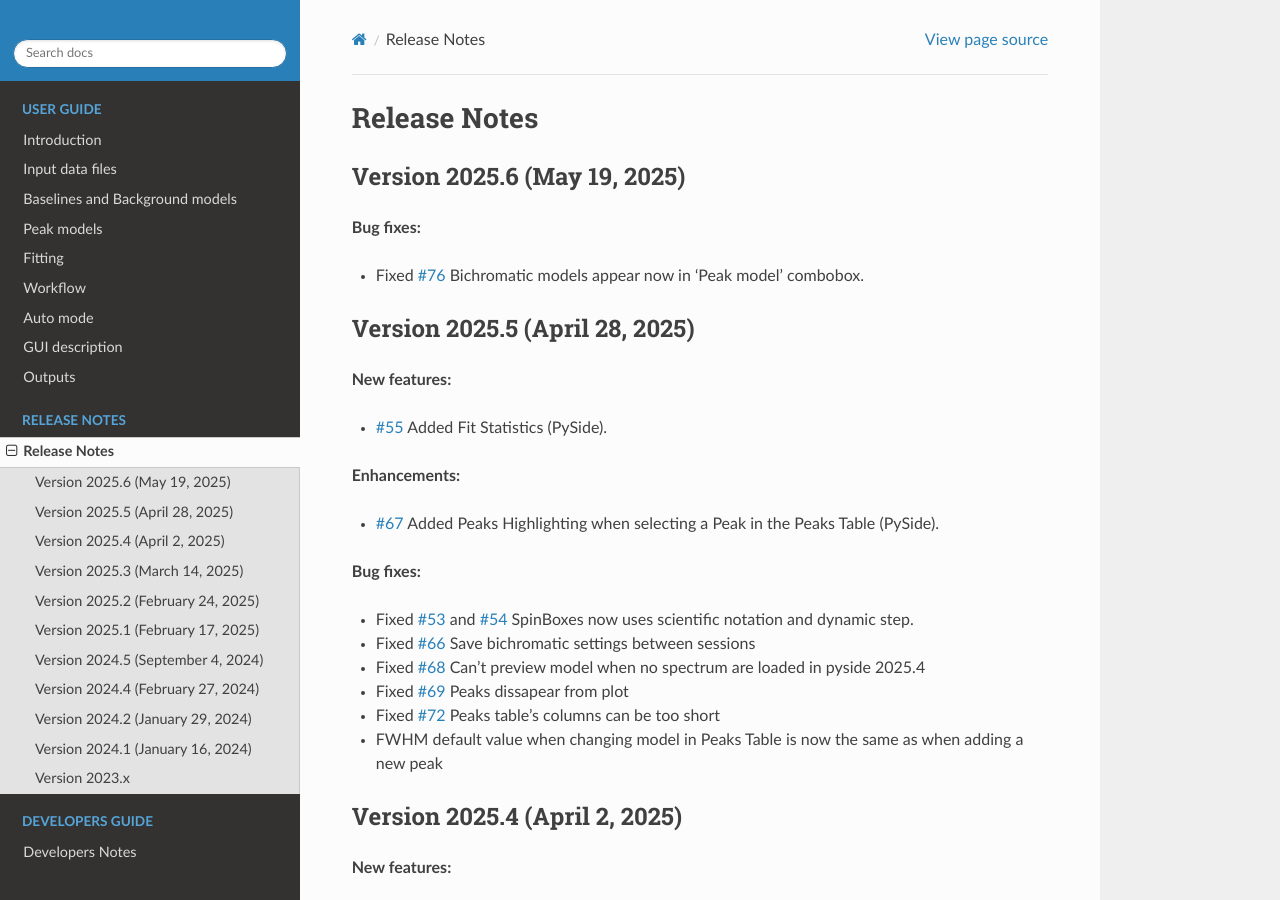
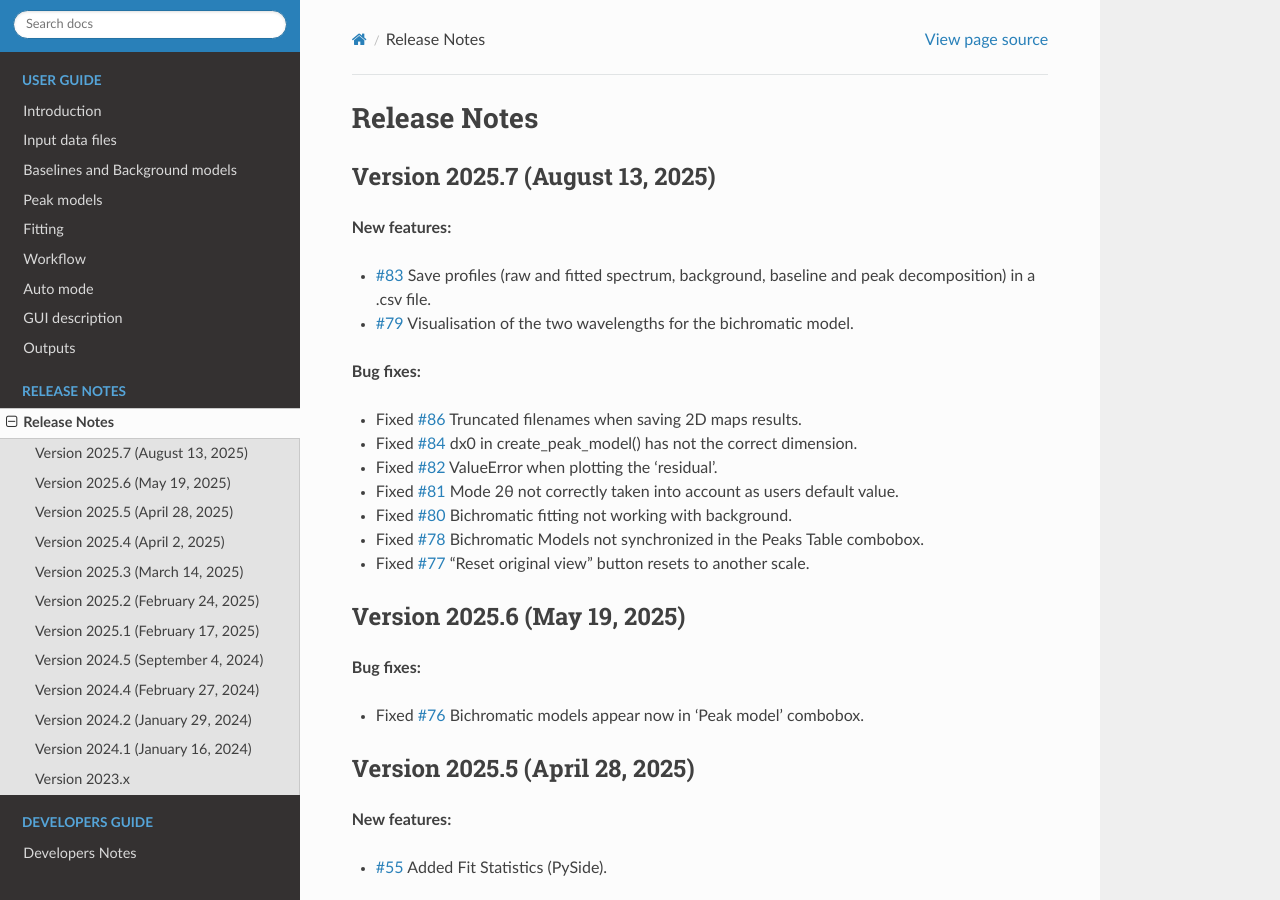
Before and after one commit to CEA-MetroCarac/fitspy, a Sphinx documentation site: the page built from doc/release_notes/release_notes.rst, in a window 1280 px wide and 900 px high. Built offline with Sphinx 7.4.7 and the Read the Docs theme 3.1.0, drawn with Linux system fonts in a browser that asks for light colours; pages that are not in the unit, such as notebooks, are missing from menus.

Commit message:
update release notes with 2025.7

```diff
--- a/doc/release_notes/release_notes.rst
+++ b/doc/release_notes/release_notes.rst
@@ -1,5 +1,25 @@
 Release Notes
 =============
+
+Version 2025.7 (August 13, 2025)
+-----------------------------
+
+**New features:**
+
+- `#83 <https://github.com/cea-metrocarac/fitspy/issues/83>`_ Save profiles (raw and fitted spectrum, background, baseline and peak decomposition) in a .csv file.
+- `#79 <https://github.com/cea-metrocarac/fitspy/issues/79>`_ Visualisation of the two wavelengths for the bichromatic model.
+
+
+**Bug fixes:**
+
+- Fixed `#86 <https://github.com/cea-metrocarac/fitspy/issues/86>`_  Truncated filenames when saving 2D maps results.
+- Fixed `#84 <https://github.com/cea-metrocarac/fitspy/issues/84>`_  dx0 in create_peak_model() has not the correct dimension.
+- Fixed `#82 <https://github.com/cea-metrocarac/fitspy/issues/82>`_  ValueError when plotting the 'residual'.
+- Fixed `#81 <https://github.com/cea-metrocarac/fitspy/issues/81>`_  Mode 2θ not correctly taken into account as users default value.
+- Fixed `#80 <https://github.com/cea-metrocarac/fitspy/issues/80>`_  Bichromatic fitting not working with background.
+- Fixed `#78 <https://github.com/cea-metrocarac/fitspy/issues/78>`_  Bichromatic Models not synchronized in the Peaks Table combobox.
+- Fixed `#77 <https://github.com/cea-metrocarac/fitspy/issues/77>`_  "Reset original view" button resets to another scale.
+
 
 Version 2025.6 (May 19, 2025)
 -----------------------------
```
